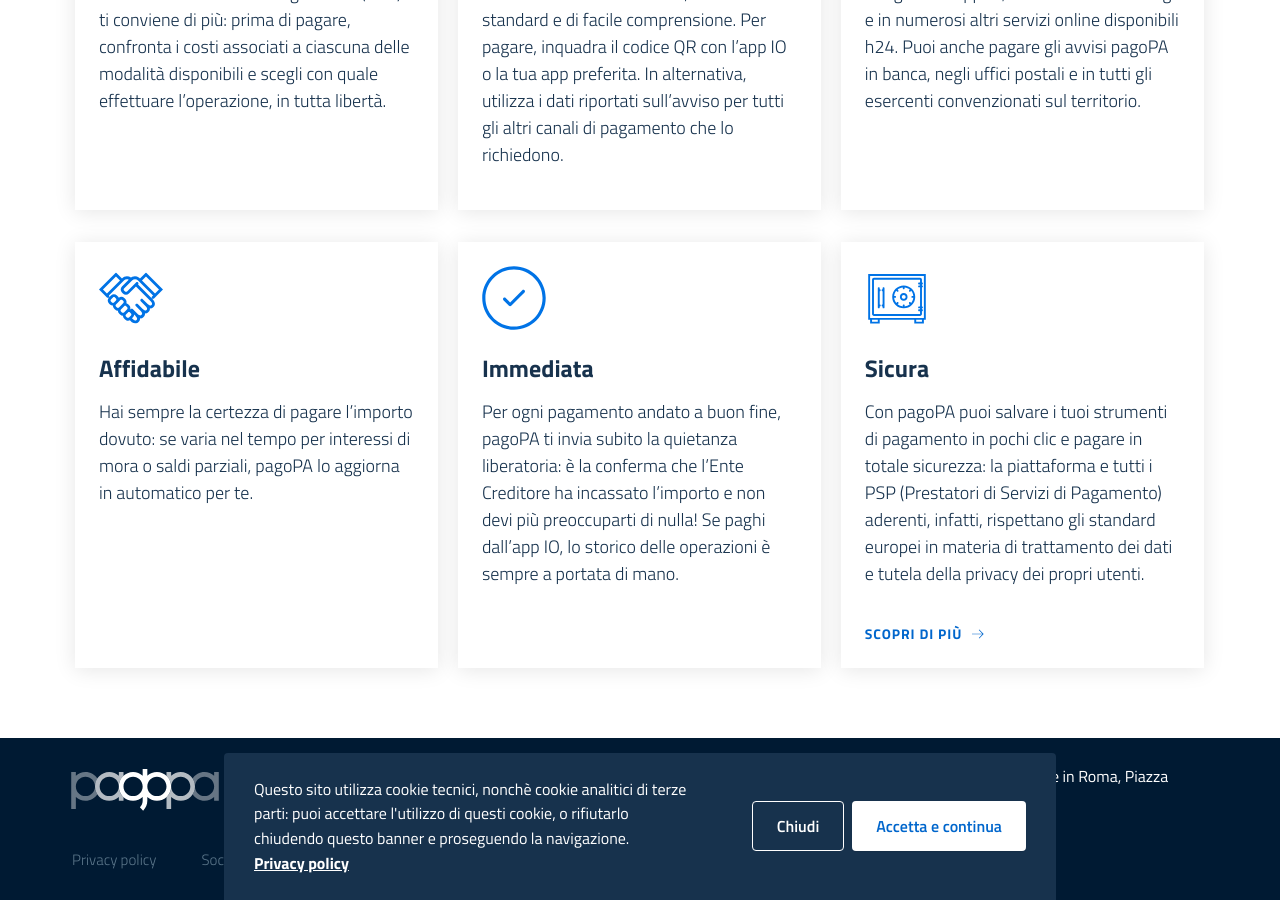
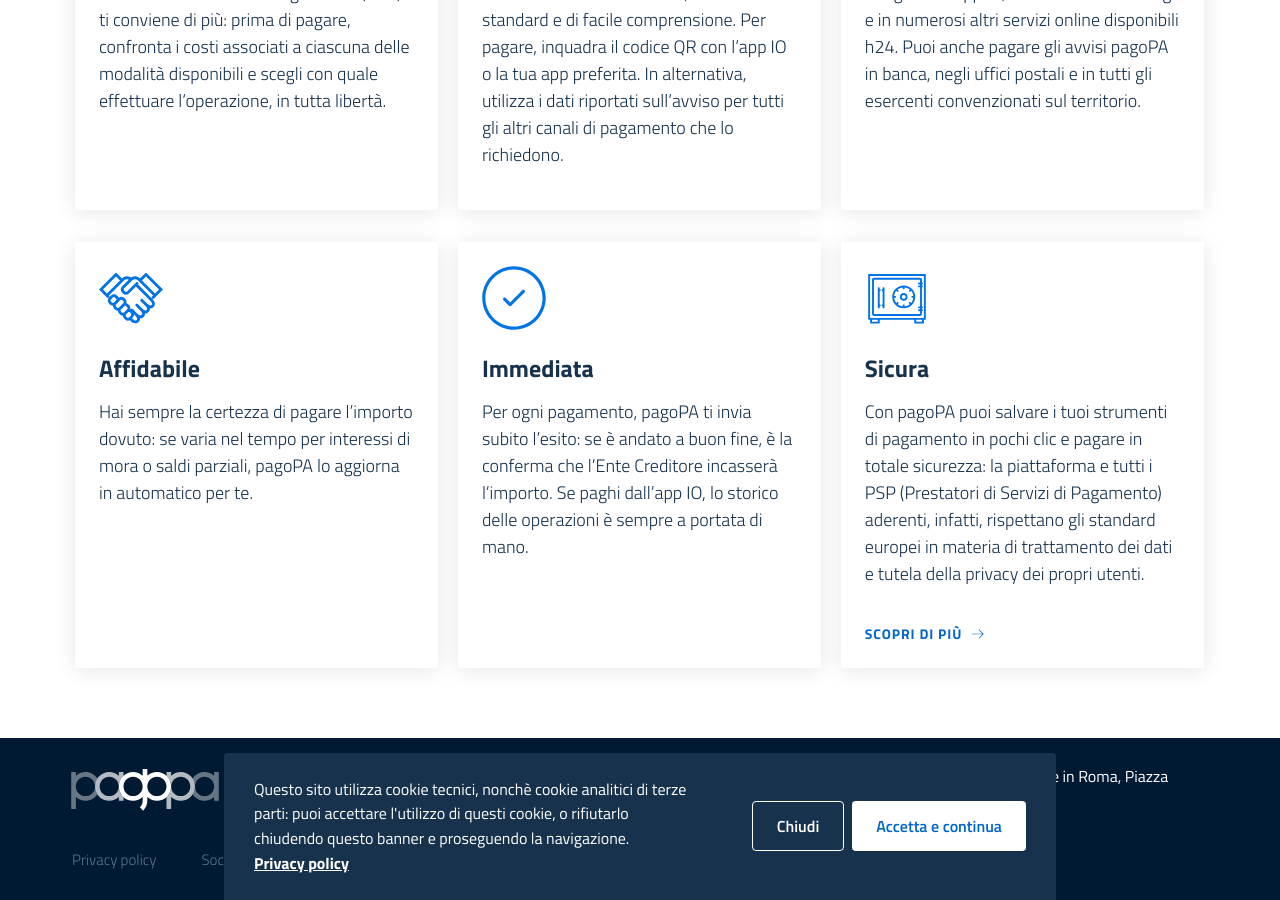
Before and after one commit to pagopa/site-pagopa.gov.it, a Jekyll site: the page built from it/cittadini/vantaggi.md, in a window 1280 px wide and 900 px high, scrolled down 867 px. Built offline with Jekyll 4.4.1, drawn with Linux system fonts in a browser that asks for light colours.

Commit message:
Copy update
Copy update after 26/7 meeting

```diff
--- a/it/cittadini/vantaggi.md
+++ b/it/cittadini/vantaggi.md
@@ -31,7 +31,7 @@
     -
       img: "/assets/images/pictograms/completed.svg"
       title: Immediata
-      desc: "Per ogni pagamento andato a buon fine, pagoPA ti invia subito la quietanza liberatoria: è la conferma che l'Ente Creditore ha incassato l'importo e non devi più preoccuparti di nulla!  Se paghi dall'app IO, lo storico delle operazioni è sempre a portata di mano."
+      desc: "Per ogni pagamento, pagoPA ti invia subito l'esito: se è andato a buon fine, è la conferma che l'Ente Creditore incasserà l'importo. Se paghi dall'app IO, lo storico delle operazioni è sempre a portata di mano."
     -
       img: "/assets/images/pictograms/bank.svg"
       title: Sicura
```
Also changed, not shown: index.md (+1 -1 lines).
